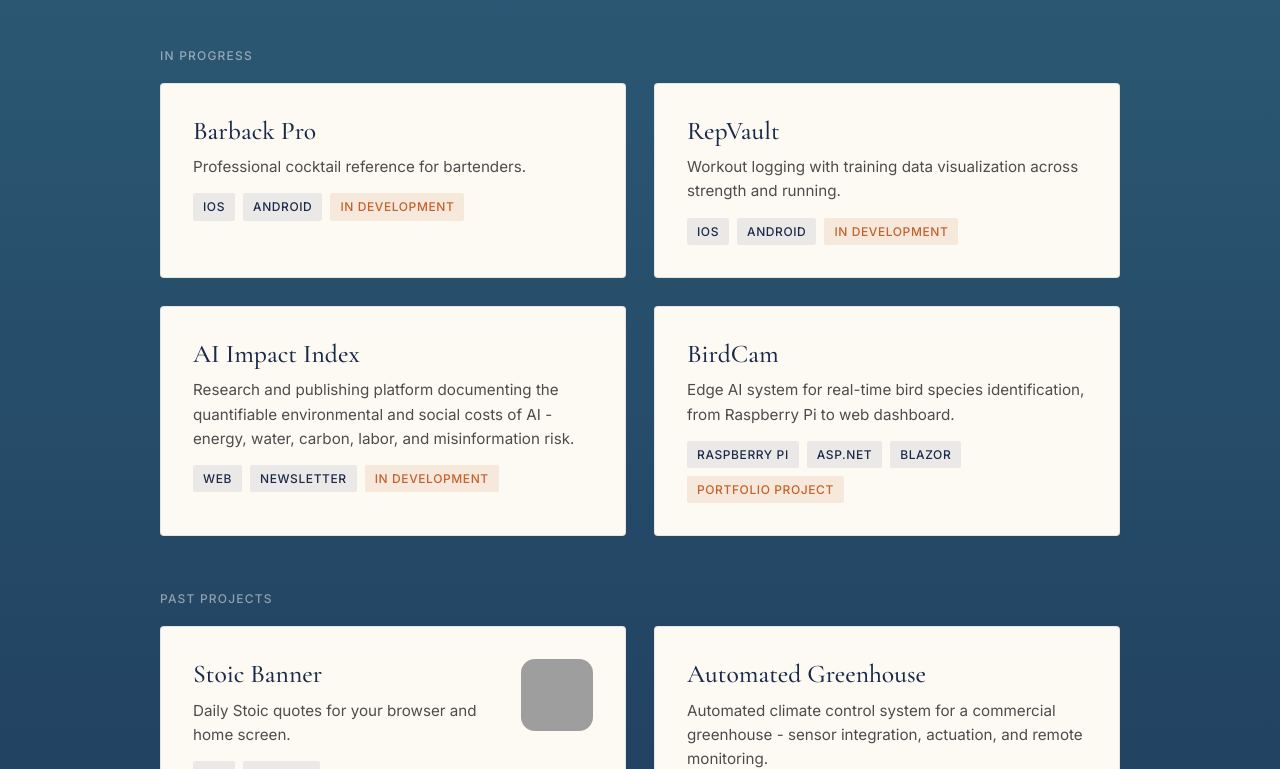
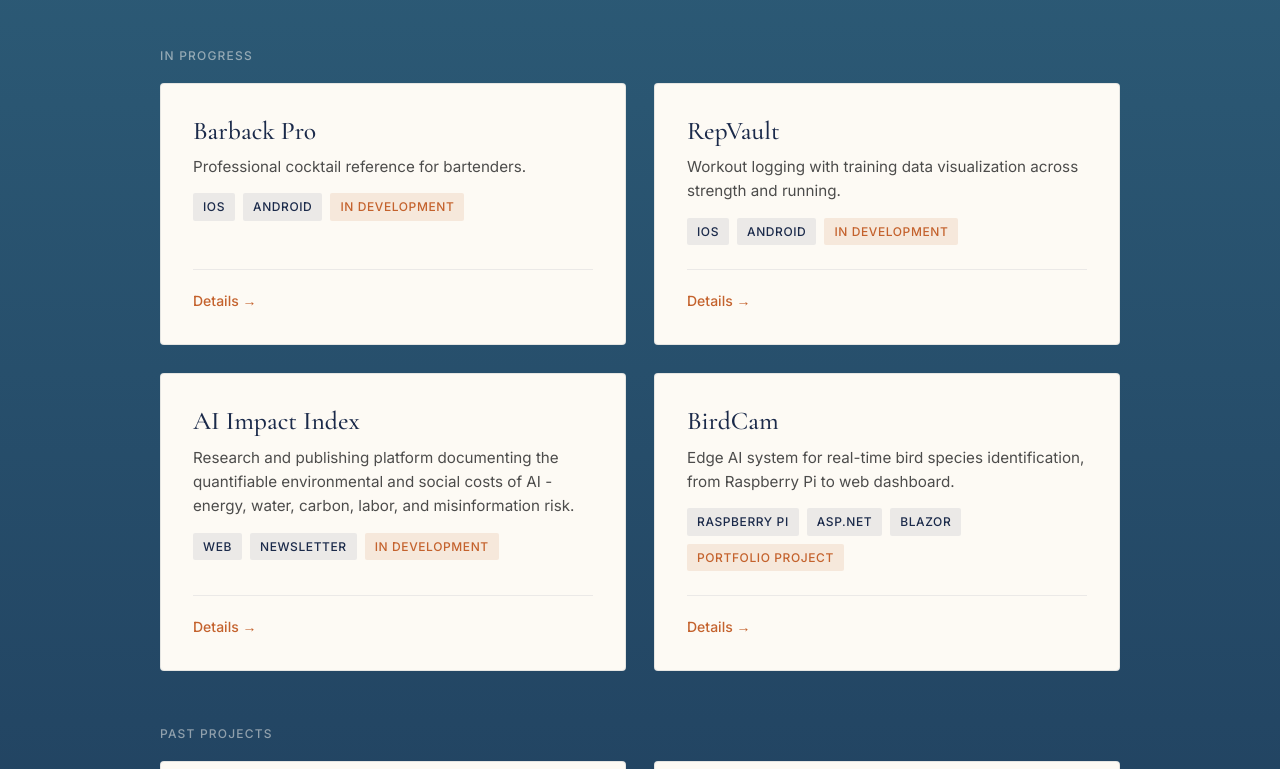
Before and after one commit to atreyu-s/SpencerStudiosWebsite, a React (Vite) app: page / in a window 1280 px wide. Shown: the part 1784-2553 px from the top of the page. Built offline with nearby package versions, Linux system fonts and the light colour scheme; grey boxes are pictures that could not be loaded.

Commit message:
Link work section cards to project detail anchors on /projects

```diff
--- a/src/components/Projects.jsx
+++ b/src/components/Projects.jsx
@@ -8,24 +8,28 @@
     description: 'Professional cocktail reference for bartenders.',
     platforms: ['iOS', 'Android'],
     status: 'In Development',
+    detailHref: '/projects#barback-pro',
   },
   {
     name: 'RepVault',
     description: 'Workout logging with training data visualization across strength and running.',
     platforms: ['iOS', 'Android'],
     status: 'In Development',
+    detailHref: '/projects#repvault',
   },
   {
     name: 'AI Impact Index',
     description: 'Research and publishing platform documenting the quantifiable environmental and social costs of AI - energy, water, carbon, labor, and misinformation risk.',
     platforms: ['Web', 'Newsletter'],
     status: 'In Development',
+    detailHref: '/projects#ai-impact-index',
   },
   {
     name: 'BirdCam',
     description: 'Edge AI system for real-time bird species identification, from Raspberry Pi to web dashboard.',
     platforms: ['Raspberry Pi', 'ASP.NET', 'Blazor'],
     status: 'Portfolio Project',
+    detailHref: '/projects#birdcam',
   },
 ]
 
@@ -67,13 +71,16 @@
         </div>
         </div>
       </div>
-      {project.links && (
+      {(project.links || project.detailHref) && (
         <div className="project-links">
-          {project.links.map((link) => (
+          {project.links && project.links.map((link) => (
             <a key={link.label} href={link.href} className="project-link" target="_blank" rel="noopener noreferrer">
               {link.label} &rarr;
             </a>
           ))}
+          {project.detailHref && (
+            <Link to={project.detailHref} className="project-link">Details &rarr;</Link>
+          )}
         </div>
       )}
     </div>
--- a/src/pages/ProjectsPage.jsx
+++ b/src/pages/ProjectsPage.jsx
@@ -5,6 +5,7 @@
 const projects = [
   {
     name: 'Barback Pro',
+    slug: 'barback-pro',
     status: 'In Development',
     platforms: ['iOS', 'Android'],
     description: [
@@ -16,6 +17,7 @@
   },
   {
     name: 'RepVault',
+    slug: 'repvault',
     status: 'In Development',
     platforms: ['iOS', 'Android'],
     description: [
@@ -31,6 +33,7 @@
   },
   {
     name: 'AI Impact Index',
+    slug: 'ai-impact-index',
     status: 'In Development',
     platforms: ['Web', 'Newsletter'],
     description: [
@@ -41,6 +44,7 @@
   },
   {
     name: 'BirdCam',
+    slug: 'birdcam',
     status: 'Portfolio Project',
     platforms: ['Raspberry Pi', 'ASP.NET', 'Blazor'],
     description: [
@@ -70,7 +74,7 @@
 
 function ProjectDetail({ project }) {
   return (
-    <div className="project-detail">
+    <div className="project-detail" id={project.slug}>
       <div className="project-detail-header">
         <h2 className="project-detail-name">{project.name}</h2>
         <div className="project-detail-badges">
```
